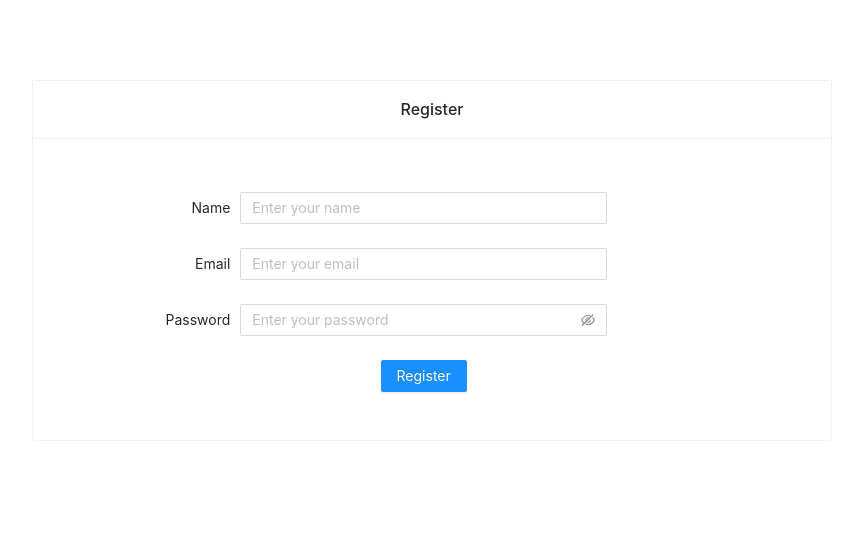
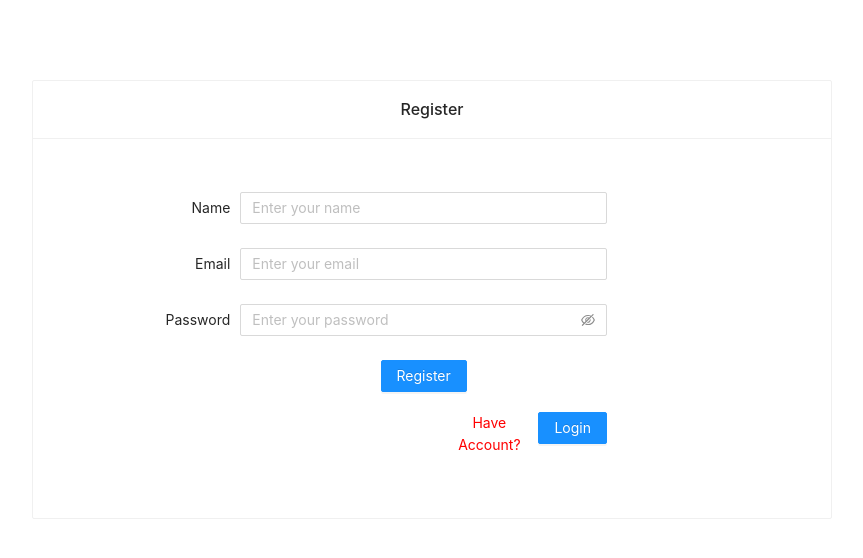
Before and after one commit to myonaingwinn/webrtc-laravel, a React (Create React App) app in the folder frontend/: page /register in a window 1280 px wide. Shown: the top 558 px of the page, without its empty margins (208-1071 px from the left). Built offline with nearby package versions, Linux system fonts and the light colour scheme; no server answers.

Commit message:
add button to link login and register page

```diff
--- a/frontend/src/components/Login/Register.js
+++ b/frontend/src/components/Login/Register.js
@@ -63,6 +63,10 @@ const Register = () => {
         }
 
     };
+
+    const handleLoginSubmit=(e)=>{
+        window.location.href = '/';
+    }
 
     const handleNameChange = (e) => {
         setName(e.target.value);
@@ -160,9 +164,17 @@ const Register = () => {
                         <Form.Item
                             {...tailFormItemLayout}
                         >
-                            <Button type="primary" htmlType="submit" onClick={handleSubmit}>
-                                Register
-                            </Button>
+                            <div>
+                                <Button type="primary" htmlType="submit" onClick={handleSubmit}>
+                                    Register
+                                </Button>
+                            </div>
+                            <div style={{ marginTop: "20px", display: "flex" }}>
+                                <p style={{ marginLeft: "200px", color: "red" }}>Have Account?</p>
+                                <Button type="primary" htmlType="submit" onClick={handleLoginSubmit} style={{ marginLeft: "auto" }}>
+                                    Login
+                                </Button>
+                            </div>
                         </Form.Item>
 
                     </Form>
--- a/frontend/src/components/Peer/PeerCall.js
+++ b/frontend/src/components/Peer/PeerCall.js
@@ -118,6 +118,10 @@ const PeerOne = () => {
     setDisplay(false);
     setShowUsers(true);
   };
+
+  const handleRegisterSubmit = (event) => {
+    window.location.href = '/register';
+  }
 
   const handleChange = (event) => {
     setUserName(event.target.value);
@@ -274,9 +278,17 @@ const PeerOne = () => {
             </Form.Item>
 
             <Form.Item {...tailFormItemLayout}>
-              <Button type="primary" htmlType="submit" onClick={handleSubmit}>
-                Enter
-              </Button>
+              <div>
+                <Button type="primary" htmlType="submit" onClick={handleSubmit}>
+                  Enter
+                </Button>
+              </div>
+              <div style={{ marginTop: "20px", display: "flex" }}>
+                <p style={{ marginLeft: "200px", color: "red" }}>No Account?</p>
+                <Button type="primary" htmlType="submit" onClick={handleRegisterSubmit} style={{ marginLeft: "auto" }}>
+                  Register
+                </Button>
+              </div>
             </Form.Item>
           </Form>
         </Card>
```
